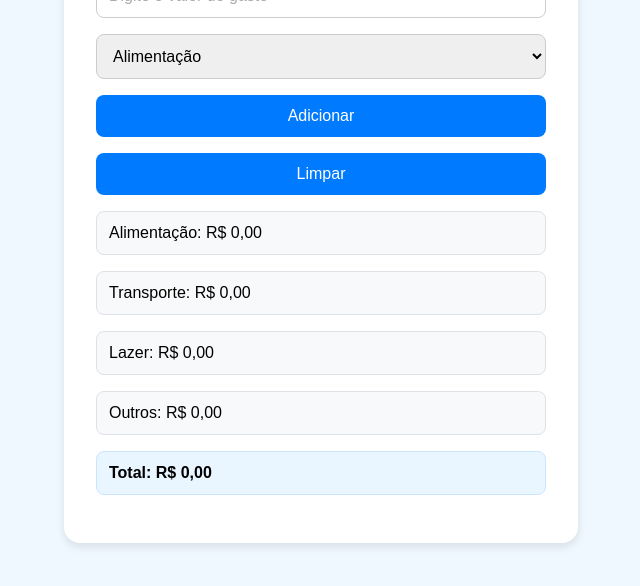
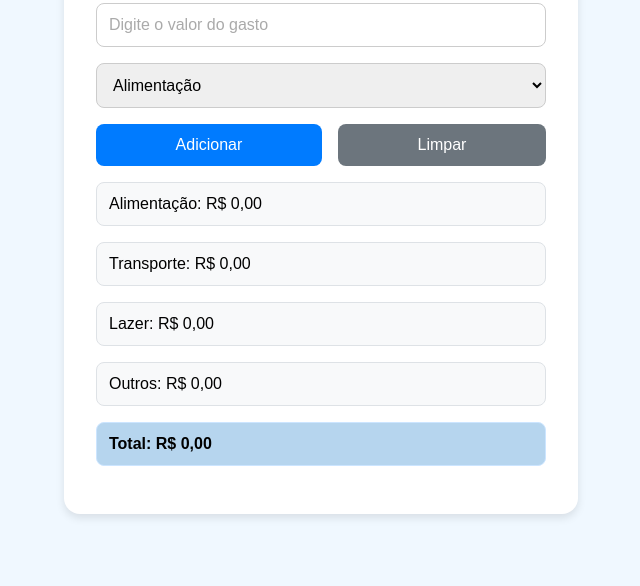
Before and after one commit to iiNATHALIASILVAii/Controle-de-Gastos, a plain HTML site: page index.html in a window 1280 px wide. Shown: the part 192-778 px from the top of the page, without its empty margins (319-959 px from the left). Drawn offline with Linux system fonts and the light colour scheme.

Commit message:
ajuste css

```diff
--- a/index.html
+++ b/index.html
@@ -4,7 +4,7 @@
     <meta charset="UTF-8" />
     <meta name="viewport" content="width=device-width, initial-scale=1.0" />
     <title>Controle de Gastos</title>
-    <link rel="stylesheet" href="styles.css">
+    <link rel="stylesheet" href="styles.css" />
     <script src="script.js"></script>
   </head>
   <body>
@@ -18,8 +18,10 @@
           <option value="Lazer">Lazer</option>
           <option value="Outros">Outros</option>
         </select>
-        <button type="button" onclick="adicionarGasto()">Adicionar</button>
-        <button type="button" onclick="resetPag()">Limpar</button>
+        <div class="botoes-container">
+          <button type="button" onclick="adicionarGasto()">Adicionar</button>
+          <button type="button" onclick="resetPag()" class="botao-secundario">Limpar</button>
+        </div>
       </form>
       <p id="Alimentação">Alimentação: R$ 0,00</p>
       <p id="Transporte">Transporte: R$ 0,00</p>
--- a/styles.css
+++ b/styles.css
@@ -44,6 +44,15 @@ input::placeholder {
   color: #aaa;
 }
 
+.botoes-container {
+  display: flex;
+  gap: 16px; /* Espaçamento entre os botões */
+}
+
+.botoes-container button {
+  flex-grow: 1; /* Faz os botões crescerem para preencher o espaço */
+}
+
 button {
   padding: 12px;
   background-color: #007bff;
@@ -59,6 +68,15 @@ button:hover {
   background-color: #0056b3; /* Cor mais escura ao passar o mouse */
 }
 
+/* Estilo para o botão secundário "Limpar" */
+.botao-secundario {
+  background-color: #6c757d; /* Um cinza neutro */
+}
+
+.botao-secundario:hover {
+  background-color: #5a6268; /* Uma tonalidade mais escura para o hover */
+}
+
 /* Estilização dos Resultados */
 p {
   background-color: #f8f9fa; /* Fundo cinza claro para os itens */
@@ -71,7 +89,7 @@ p {
 
 /* Estilo do Total */
 p:last-of-type {
-  background-color: #e9f5ff; /* Fundo azul claro para o total */
+  background-color: #b6d5ee; /* Fundo azul claro para o total */
   font-weight: bold;
   border: 1px solid #cce5ff;
 }
```
